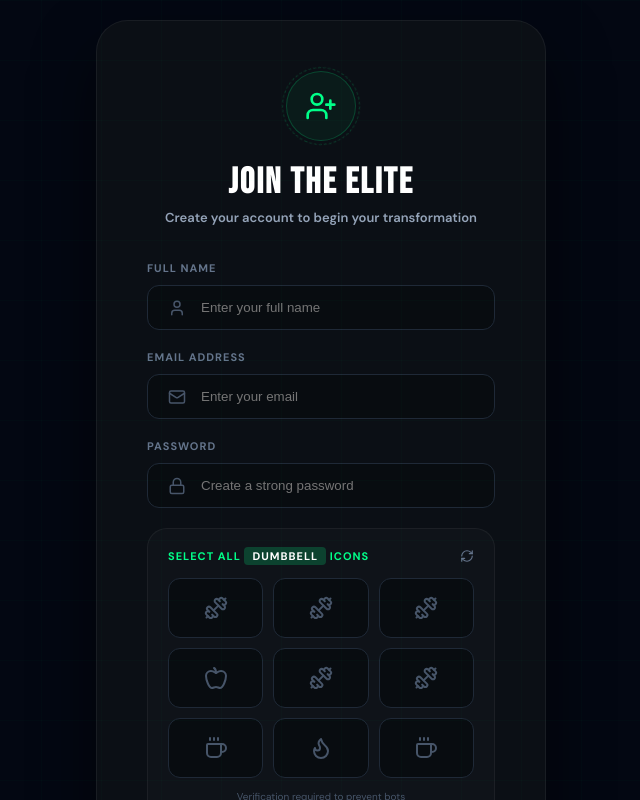
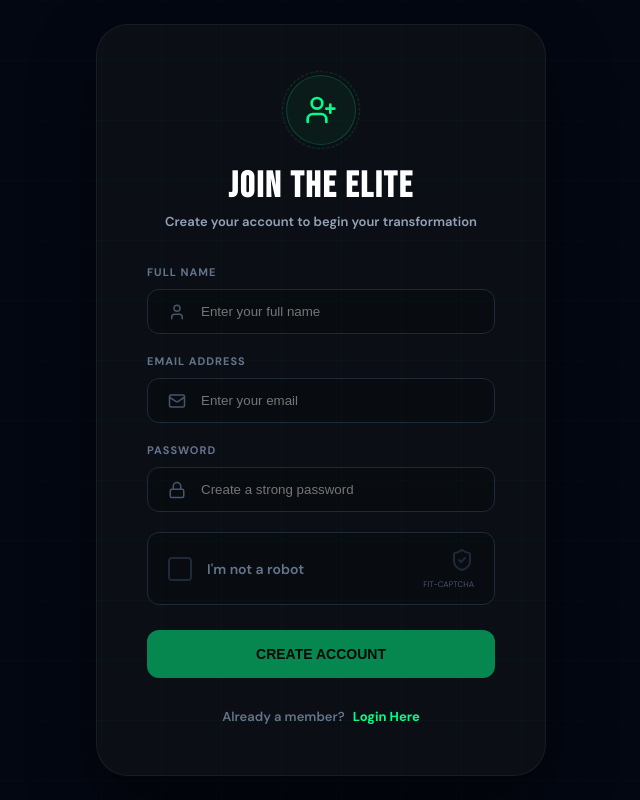
Before and after one commit to Faakhir03Memon/Fitness_Tracker, a React (Vite) app in the folder Frontend/Fitness_Tracker/: page /signup in a window 1280 px wide. Shown: the top 800 px of the page, without its empty margins (319-959 px from the left). Built offline with nearby package versions, Linux system fonts and the light colour scheme.

Commit message:
feat: implement user registration page with integrated image-based captcha verification

```diff
--- a/Frontend/Fitness_Tracker/src/pages/Signup.jsx
+++ b/Frontend/Fitness_Tracker/src/pages/Signup.jsx
@@ -2,73 +2,92 @@ import React, { useState } from 'react';
 import { useNavigate, Link } from 'react-router-dom';
 import axios from 'axios';
 import { useAuth } from '../context/AuthContext';
-import { UserPlus, Mail, Lock, User, Dumbbell, Flame, Activity, Heart, Apple, Timer, Zap, Star, Coffee, Smartphone, RefreshCw } from 'lucide-react';
+import { UserPlus, Mail, Lock, User, RefreshCw, CheckCircle2, ShieldCheck, X } from 'lucide-react';
 import API_BASE_URL from '../api/config';
 
 const Signup = () => {
     const [name, setName] = useState('');
     const [email, setEmail] = useState('');
     const [password, setPassword] = useState('');
-    const [captchaGrid, setCaptchaGrid] = useState([]);
-    const [targetIconName, setTargetIconName] = useState('');
-    const [selectedIndices, setSelectedIndices] = useState([]);
     const [error, setError] = useState('');
     const [loading, setLoading] = useState(false);
     const [submitted, setSubmitted] = useState(false);
     const [emailSent, setEmailSent] = useState(false);
+
+    // Captcha States
+    const [showCaptcha, setShowCaptcha] = useState(false);
+    const [isVerified, setIsVerified] = useState(false);
+    const [captchaGrid, setCaptchaGrid] = useState([]);
+    const [targetCategory, setTargetCategory] = useState('');
+    const [selectedIndices, setSelectedIndices] = useState([]);
+    const [captchaError, setCaptchaError] = useState('');
+
     const navigate = useNavigate();
 
-    const ICON_POOL = [
-        { name: 'Dumbbell', icon: <Dumbbell size={24} /> },
-        { name: 'Flame', icon: <Flame size={24} /> },
-        { name: 'Activity', icon: <Activity size={24} /> },
-        { name: 'Heart', icon: <Heart size={24} /> },
-        { name: 'Apple', icon: <Apple size={24} /> },
-        { name: 'Timer', icon: <Timer size={24} /> },
-        { name: 'Zap', icon: <Zap size={24} /> },
-        { name: 'Star', icon: <Star size={24} /> },
-        { name: 'Coffee', icon: <Coffee size={24} /> },
-        { name: 'Smartphone', icon: <Smartphone size={24} /> },
+    const IMAGE_CATEGORIES = [
+        { name: 'Dumbbells', keywords: ['dumbbell', 'weights', 'gym equipment'] },
+        { name: 'Healthy Food', keywords: ['salad', 'healthy food', 'fruit'] },
+        { name: 'Yoga', keywords: ['yoga', 'meditation', 'stretching'] },
+        { name: 'Running', keywords: ['running', 'jogging', 'marathon'] }
     ];
 
     const generateCaptcha = () => {
-        const target = ICON_POOL[Math.floor(Math.random() * 3)]; // Target is one of the first 3 (Fitness related)
-        setTargetIconName(target.name);
+        const target = IMAGE_CATEGORIES[Math.floor(Math.random() * IMAGE_CATEGORIES.length)];
+        setTargetCategory(target.name);
 
         let grid = [];
         let targetCount = 0;
 
         for (let i = 0; i < 9; i++) {
-            const isTarget = Math.random() > 0.7;
+            const isTarget = Math.random() > 0.6;
             if (isTarget) {
-                grid.push(target);
+                const keyword = target.keywords[Math.floor(Math.random() * target.keywords.length)];
+                grid.push({
+                    category: target.name,
+                    url: `https://images.unsplash.com/photo-${1517836357463 + i + Math.floor(Math.random() * 1000)}?auto=format&fit=crop&w=150&q=60&sig=${Math.random()}&${keyword}`
+                });
                 targetCount++;
             } else {
-                let randomIcon;
+                let otherCat;
                 do {
-                    randomIcon = ICON_POOL[Math.floor(Math.random() * ICON_POOL.length)];
-                } while (randomIcon.name === target.name);
-                grid.push(randomIcon);
+                    otherCat = IMAGE_CATEGORIES[Math.floor(Math.random() * IMAGE_CATEGORIES.length)];
+                } while (otherCat.name === target.name);
+
+                const keyword = otherCat.keywords[Math.floor(Math.random() * otherCat.keywords.length)];
+                grid.push({
+                    category: otherCat.name,
+                    url: `https://images.unsplash.com/photo-${1517836357463 + i + Math.floor(Math.random() * 1000)}?auto=format&fit=crop&w=150&q=60&sig=${Math.random()}&${keyword}`
+                });
             }
         }
 
         if (targetCount === 0) {
-            grid[Math.floor(Math.random() * 9)] = target;
+            const keyword = target.keywords[0];
+            grid[Math.floor(Math.random() * 9)] = {
+                category: target.name,
+                url: `https://images.unsplash.com/photo-1517836357463?auto=format&fit=crop&w=150&q=60&sig=fallback&${keyword}`
+            };
         }
 
         setCaptchaGrid(grid);
         setSelectedIndices([]);
+        setCaptchaError('');
     };
 
-    React.useEffect(() => {
-        generateCaptcha();
-    }, []);
+    const handleVerifyCaptcha = () => {
+        const correctIndices = captchaGrid
+            .map((item, idx) => item.category === targetCategory ? idx : null)
+            .filter(idx => idx !== null);
 
-    const toggleIcon = (index) => {
-        if (selectedIndices.includes(index)) {
-            setSelectedIndices(selectedIndices.filter(i => i !== index));
+        const isCorrect = correctIndices.length === selectedIndices.length &&
+                         selectedIndices.every(idx => correctIndices.includes(idx));
+
+        if (isCorrect) {
+            setIsVerified(true);
+            setShowCaptcha(false);
         } else {
-            setSelectedIndices([...selectedIndices, index]);
+            setCaptchaError('Selection incorrect. Please try again.');
+            generateCaptcha();
         }
     };
 
@@ -76,16 +95,8 @@ const Signup = () => {
         e.preventDefault();
         setError('');
 
-        const correctIndices = captchaGrid
-            .map((item, idx) => item.name === targetIconName ? idx : null)
-            .filter(idx => idx !== null);
-
-        const isCorrect = correctIndices.length === selectedIndices.length &&
-                         selectedIndices.every(idx => correctIndices.includes(idx));
-
-        if (!isCorrect) {
-            setError(`Security Check Failed: Please select ALL ${targetIconName} icons.`);
-            generateCaptcha();
+        if (!isVerified) {
+            setError('Please verify that you are not a robot.');
             return;
         }
 
@@ -96,7 +107,7 @@ const Signup = () => {
             setSubmitted(true);
         } catch (err) {
             setError(err.response?.data?.message || 'Error occurred during signup');
-            generateCaptcha();
+            setIsVerified(false);
         } finally {
             setLoading(false);
         }
@@ -110,23 +121,9 @@ const Signup = () => {
                     <h2 style={{ fontFamily: 'Bebas Neue', fontSize: '32px', letterSpacing: '2px', color: '#00ff89', margin: '0 0 15px' }}>
                         {emailSent ? 'CHECK YOUR EMAIL!' : 'ACCOUNT CREATED!'}
                     </h2>
-                    {emailSent ? (
-                        <>
-                            <p style={{ color: '#94a3b8', lineHeight: '1.8', marginBottom: '10px' }}>
-                                We've sent a <strong style={{ color: 'white' }}>verification link</strong> to:
-                            </p>
-                            <p style={{ color: '#00ff89', fontWeight: '800', fontSize: '16px', marginBottom: '25px' }}>{email}</p>
-                            <p style={{ color: '#64748b', fontSize: '13px', marginBottom: '35px' }}>
-                                Click the link in that email to activate your account. Check your spam folder if you don't see it.
-                            </p>
-                        </>
-                    ) : (
-                        <>
-                            <p style={{ color: '#94a3b8', lineHeight: '1.8', marginBottom: '35px' }}>
-                                Your account is ready! You can now login with your credentials.
-                            </p>
-                        </>
-                    )}
+                    <p style={{ color: '#94a3b8', lineHeight: '1.8', marginBottom: '35px' }}>
+                        {emailSent ? `We've sent a verification link to ${email}.` : 'Your account is ready! You can now login.'}
+                    </p>
                     <Link to="/login" style={{ background: '#00ff89', color: 'black', padding: '14px 40px', borderRadius: '12px', textDecoration: 'none', fontWeight: '800', fontSize: '14px', letterSpacing: '1px' }}>
                         GO TO LOGIN
                     </Link>
@@ -176,27 +173,28 @@ const Signup = () => {
                         </div>
                     </div>
 
-                    <div style={{ marginBottom: '25px', padding: '20px', background: 'rgba(255,255,255,0.02)', borderRadius: '20px', border: '1px solid rgba(255,255,255,0.05)' }}>
-                        <div style={{ display: 'flex', justifyContent: 'space-between', alignItems: 'center', marginBottom: '15px' }}>
-                            <label style={{ display: 'block', fontSize: '11px', fontWeight: '800', color: '#00ff89', letterSpacing: '1px' }}>
-                                SELECT ALL <span style={{ color: 'white', background: 'rgba(0,255,137,0.2)', padding: '2px 8px', borderRadius: '4px' }}>{targetIconName.toUpperCase()}</span> ICONS
-                            </label>
-                            <RefreshCw size={14} color="#64748b" style={{ cursor: 'pointer' }} onClick={generateCaptcha} />
+                    {/* I am not a robot checkbox */}
+                    <div style={{
+                        marginBottom: '25px', padding: '15px 20px', background: '#080c10',
+                        border: '1px solid #1f2937', borderRadius: '12px', display: 'flex',
+                        alignItems: 'center', justifyContent: 'space-between', cursor: isVerified ? 'default' : 'pointer'
+                    }} onClick={() => { if(!isVerified) { generateCaptcha(); setShowCaptcha(true); } }}>
+                        <div style={{ display: 'flex', alignItems: 'center', gap: '15px' }}>
+                            <div style={{
+                                width: '24px', height: '24px', border: '2px solid #1f2937',
+                                borderRadius: '4px', background: isVerified ? '#00ff89' : 'transparent',
+                                display: 'flex', alignItems: 'center', justifyContent: 'center', transition: '0.3s'
+                            }}>
+                                {isVerified && <CheckCircle2 size={16} color="black" />}
+                            </div>
+                            <span style={{ fontSize: '14px', fontWeight: '600', color: isVerified ? 'white' : '#64748b' }}>
+                                I'm not a robot
+                            </span>
                         </div>
-
-                        <div style={{ display: 'grid', gridTemplateColumns: 'repeat(3, 1fr)', gap: '10px' }}>
-                            {captchaGrid.map((item, idx) => (
-                                <div key={idx} onClick={() => toggleIcon(idx)} style={{
-                                    height: '60px', background: selectedIndices.includes(idx) ? 'rgba(0,255,137,0.1)' : '#080c10',
-                                    border: selectedIndices.includes(idx) ? '2px solid #00ff89' : '1px solid #1f2937',
-                                    borderRadius: '12px', display: 'flex', alignItems: 'center', justifyContent: 'center',
-                                    cursor: 'pointer', transition: '0.2s', color: selectedIndices.includes(idx) ? '#00ff89' : '#475569'
-                                }}>
-                                    {item.icon}
-                                </div>
-                            ))}
+                        <div style={{ textAlign: 'right' }}>
+                            <ShieldCheck size={24} color={isVerified ? '#00ff89' : '#1f2937'} />
+                            <div style={{ fontSize: '8px', color: '#475569', marginTop: '2px' }}>FIT-CAPTCHA</div>
                         </div>
-                        <p style={{ fontSize: '10px', color: '#475569', marginTop: '12px', textAlign: 'center' }}>Verification required to prevent bots</p>
                     </div>
 
                     {error && (
@@ -207,7 +205,7 @@ const Signup = () => {
 
                     <button type="submit" disabled={loading} style={{
                         width: '100%', padding: '16px', background: '#00ff89', color: 'black',
-                        border: 'none', borderRadius: '12px', fontWeight: '800', fontSize: '14px', cursor: 'pointer', marginTop: '5px'
+                        border: 'none', borderRadius: '12px', fontWeight: '800', fontSize: '14px', cursor: 'pointer', opacity: isVerified ? 1 : 0.5
                     }}>
                         {loading ? 'CREATING ACCOUNT...' : 'CREATE ACCOUNT'}
                     </button>
@@ -217,6 +215,51 @@ const Signup = () => {
                     Already a member? <Link to="/login" style={{ color: '#00ff89', textDecoration: 'none', fontWeight: '800', marginLeft: '5px' }}>Login Here</Link>
                 </div>
             </div>
+
+            {/* Captcha Popup Modal */}
+            {showCaptcha && (
+                <div style={{ position: 'fixed', inset: 0, background: 'rgba(0,0,0,0.85)', backdropFilter: 'blur(5px)', display: 'flex', alignItems: 'center', justifyContent: 'center', zIndex: 1000, padding: '20px' }}>
+                    <div style={{ background: '#0d1117', border: '1px solid #30363d', borderRadius: '24px', width: '100%', maxWidth: '380px', padding: '25px', boxShadow: '0 20px 50px rgba(0,0,0,0.5)' }}>
+                        <div style={{ display: 'flex', justifyContent: 'space-between', alignItems: 'flex-start', marginBottom: '20px' }}>
+                            <div>
+                                <h3 style={{ margin: 0, color: 'white', fontSize: '14px', fontWeight: '800', letterSpacing: '0.5px' }}>SELECT ALL IMAGES WITH</h3>
+                                <h2 style={{ margin: '5px 0 0', color: '#00ff89', fontFamily: 'Bebas Neue', fontSize: '32px', letterSpacing: '1px' }}>{targetCategory.toUpperCase()}</h2>
+                            </div>
+                            <button onClick={() => setShowCaptcha(false)} style={{ background: 'none', border: 'none', color: '#64748b', cursor: 'pointer' }}><X size={20}/></button>
+                        </div>
+
+                        <div style={{ display: 'grid', gridTemplateColumns: 'repeat(3, 1fr)', gap: '4px', background: '#30363d', padding: '4px', borderRadius: '8px' }}>
+                            {captchaGrid.map((item, idx) => (
+                                <div key={idx} onClick={() => {
+                                    if (selectedIndices.includes(idx)) setSelectedIndices(selectedIndices.filter(i => i !== idx));
+                                    else setSelectedIndices([...selectedIndices, idx]);
+                                }} style={{
+                                    height: '100px', background: '#0d1117', cursor: 'pointer', position: 'relative', overflow: 'hidden'
+                                }}>
+                                    <img src={item.url} alt="captcha" style={{ width: '100%', height: '100%', objectFit: 'cover', opacity: selectedIndices.includes(idx) ? 0.4 : 1, transition: '0.3s' }} />
+                                    {selectedIndices.includes(idx) && (
+                                        <div style={{ position: 'absolute', inset: 0, display: 'flex', alignItems: 'center', justifyContent: 'center', background: 'rgba(0,255,137,0.2)', border: '4px solid #00ff89' }}>
+                                            <div style={{ background: '#00ff89', borderRadius: '50%', padding: '2px' }}><CheckCircle2 size={24} color="black" /></div>
+                                        </div>
+                                    )}
+                                </div>
+                            ))}
+                        </div>
+
+                        {captchaError && <div style={{ color: '#ef4444', fontSize: '11px', marginTop: '10px', textAlign: 'center', fontWeight: '700' }}>{captchaError}</div>}
+
+                        <div style={{ display: 'flex', justifyContent: 'space-between', alignItems: 'center', marginTop: '20px', borderTop: '1px solid #30363d', paddingTop: '15px' }}>
+                            <div style={{ display: 'flex', gap: '15px' }}>
+                                <RefreshCw size={20} color="#64748b" style={{ cursor: 'pointer' }} onClick={generateCaptcha} />
+                            </div>
+                            <button onClick={handleVerifyCaptcha} style={{ background: '#00ff89', color: 'black', border: 'none', padding: '10px 25px', borderRadius: '8px', fontWeight: '800', fontSize: '13px', cursor: 'pointer' }}>
+                                VERIFY
+                            </button>
+                        </div>
+                    </div>
+                </div>
+            )}
+
             <style>{`@keyframes spin { from { transform: rotate(0deg); } to { transform: rotate(360deg); } }`}</style>
         </div>
     );
```
